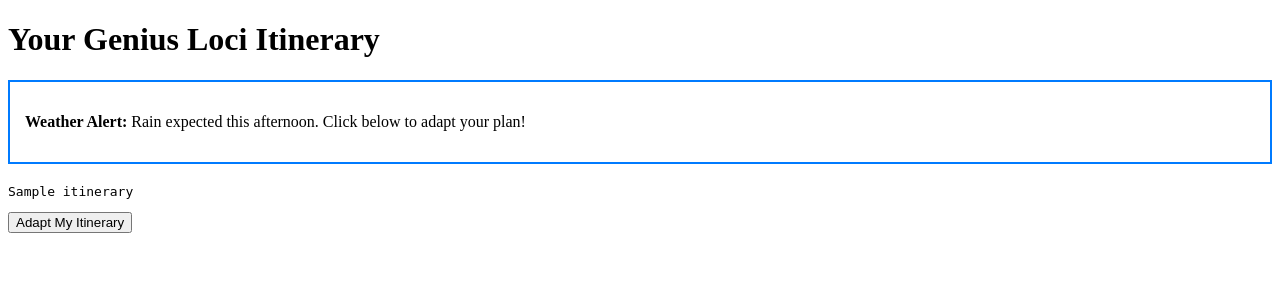
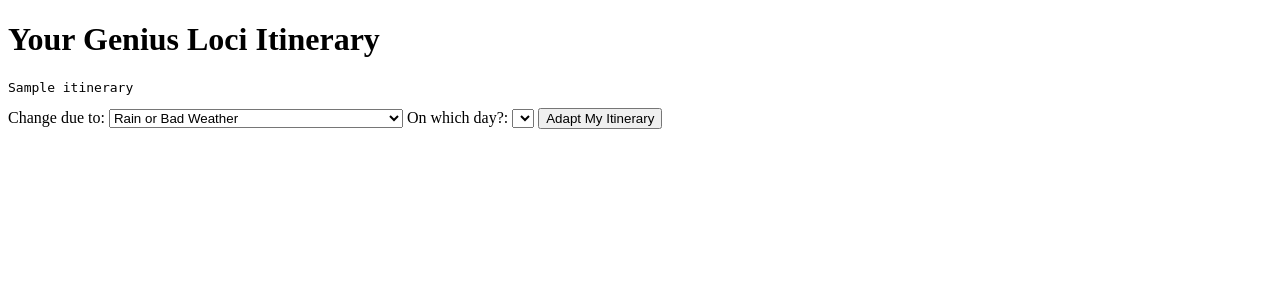
Before and after one commit to RadhikaVa16/genius-loci-hackathon, a Flask app: template templates/itinerary.html in a window 1280 px wide. Shown: the top 300 px of the page. Run offline with Flask 3, Linux system fonts and the light colour scheme; the template is opened without the code that fills it: most values are stand-ins (such as "Sample title", 1, 10 or a date in 2020); lists and menus that the app fills with data are empty.

Commit message:
Fixed all known bugs and finalized prototype for presentation

```diff
--- a/app.py
+++ b/app.py
@@ -1,6 +1,7 @@
 import os
 import google.generativeai as genai
 from flask import Flask, render_template, request, jsonify
+from datetime import date, timedelta
 
 app = Flask(__name__)
 
@@ -9,7 +10,7 @@ app = Flask(__name__)
 # For this hackathon, you can place your key directly here if needed:
 # genai.configure(api_key="YOUR_API_KEY_HERE")
 
-# Updated placeholder function to simulate AI-powered itinerary generation
+# Updated placeholder function to handle dynamic day counts
 def generate_itinerary(destination, duration, archetype):
     # This is a simple dynamic placeholder. In a real project, this would call the Gemini API.
 
@@ -23,32 +24,105 @@ def generate_itinerary(destination, duration, archetype):
     else:
         theme_activity = "explore the city's highlights"
 
-    # Now, we use f-strings to create a dynamic itinerary using the user's inputs.
-    itinerary = f"""
-    **Your {duration}-day trip to {destination} ({archetype} Theme)**
+    try:
+        num_days = int(duration)
+    except ValueError:
+        return "Please enter a valid number for trip duration."
 
-    **Day 1: Arrival & Local Exploration**
-    * Morning: Arrive at {destination} and check into your accommodation.
-    * Afternoon: Settle in and {theme_activity}.
-    * Evening: Enjoy a welcome dinner at a highly-rated local restaurant.
+    itinerary_content = ""
 
-    **Day 2: City Highlights**
-    * Morning: Go for a sightseeing tour of the city's famous landmarks.
-    * Afternoon: Discover some local hidden gems.
-    * Evening: Experience the city's nightlife or a cultural show.
+    # Generate the itinerary for each day dynamically
+    for day in range(1, num_days + 1):
+        if day == 1:
+            itinerary_content += f"""
+        **Day {day}: Arrival & Local Exploration**
+        * Morning: Arrive at {destination} and check into your accommodation.
+        * Afternoon: Settle in and {theme_activity}.
+        * Evening: Enjoy a welcome dinner at a highly-rated local restaurant.
+            """
+        elif day == num_days:
+            itinerary_content += f"""
+        **Day {day}: Departure**
+        * Morning: Do some last-minute souvenir shopping.
+        * Afternoon: Head to the airport for your departure.
+            """
+        else:
+            itinerary_content += f"""
+        **Day {day}: City Exploration**
+        * Morning: Visit a local landmark or attraction.
+        * Afternoon: Discover some local hidden gems.
+        * Evening: Experience the city's nightlife or a cultural show.
+            """
 
-    **Day {duration}: Farewell**
-    * Morning: Do some last-minute souvenir shopping.
-    * Afternoon: Head to the airport for your departure.
-    """
-    return itinerary
+    return itinerary_content
 
-# Placeholder function for real-time adaptation (no changes needed here)
-def adapt_itinerary(itinerary, condition):
-    if "rain" in condition.lower():
-        # Simple string replacement for demo purposes
-        return itinerary.replace("a local hiking trail or adventure park", "an indoor activity like a bowling alley or gaming cafe.")
-    return itinerary
+def adapt_itinerary(itinerary, event_type, day_to_adapt):
+    # This is a hardcoded placeholder to simulate a dynamic adaptation.
+
+    # Define a dictionary of adapted itineraries for each scenario
+    adapted_plans = {
+        "rain": """
+        * Morning: Find a local cafe to enjoy a hot beverage and local pastries.
+        * Afternoon: Visit an indoor attraction like the Calico Museum of Textiles or a local art gallery.
+        * Evening: Catch a movie at a cinema or attend an indoor cultural show.
+        """,
+        "train_delay": """
+        * Morning: The train is delayed. Use this time to explore the area around the station or grab a quick lunch.
+        * Afternoon: Head to a nearby bookstore or mall to relax while you wait.
+        * Evening: On arrival, check into your accommodation and have a quiet dinner.
+        """,
+        "luggage_lost": """
+        * Morning: File a report with the airline for your lost luggage.
+        * Afternoon: Visit a nearby shopping center to buy essential items.
+        * Evening: Treat yourself to a comforting meal at a casual restaurant.
+        """,
+        "sick": """
+        * Morning: Rest at your accommodation. Hydrate and eat a light, comforting breakfast.
+        * Afternoon: Take a slow, leisurely walk to a nearby park if you feel up to it.
+        * Evening: Order room service or a simple takeaway dinner and rest for the night.
+        """,
+        "spontaneous": """
+        * Morning: Follow your curiosity and explore a new neighborhood you discovered.
+        * Afternoon: Found a local festival or event! Enjoy the unexpected fun.
+        * Evening: Try that hidden gem restaurant you stumbled upon earlier.
+        """,
+        "other": """
+        * Morning: A new plan has emerged! Go with the flow.
+        * Afternoon: Take some time to explore this unexpected change.
+        * Evening: See where this new path takes you.
+        """
+    }
+
+    # Get the new content based on the selected event type
+    new_day_content = adapted_plans.get(event_type, "")
+
+    # Split the original itinerary into a list of lines
+    lines = itinerary.strip().split('\n')
+
+    # Find the day to replace
+    start_index = -1
+    for i, line in enumerate(lines):
+        if line.strip().startswith(f"**Day {day_to_adapt}:"):
+            start_index = i
+            break
+
+    if start_index != -1:
+        # Find the end of the day's itinerary block
+        end_index = start_index + 1
+        while end_index < len(lines) and lines[end_index].strip():
+            end_index += 1
+
+        # Build the adapted day section
+        title = event_type.replace('_', ' ').title()
+        new_day_section = f"        **Day {day_to_adapt}: City Exploration (Updated due to {title})**\n{new_day_content}"
+
+        # Replace the original day's content with the new content
+        new_lines = lines[:start_index] + [new_day_section] + lines[end_index:]
+
+        return "\n".join(new_lines)
+
+    return "Error: Could not adapt itinerary for the selected day."
+
 
 # Define the routes for our web pages
 @app.route('/')
@@ -61,19 +135,21 @@ def plan():
     duration = request.form['duration']
     archetype = request.form['archetype']
 
-    # The new function is called here, passing the dynamic inputs
     itinerary = generate_itinerary(destination, duration, archetype)
 
-    return render_template('itinerary.html', itinerary=itinerary)
+    # Pass the duration to the template
+    return render_template('itinerary.html', itinerary=itinerary, duration=duration)
 
 @app.route('/adapt', methods=['POST'])
 def adapt():
     current_itinerary = request.form['itinerary']
-    condition = "rain" # This would be a real-time API call in a full project
+    event_type = request.form['event_type']
+    day_to_adapt = request.form['day_to_adapt']
 
-    adapted_itinerary = adapt_itinerary(current_itinerary, condition)
+    adapted_itinerary = adapt_itinerary(current_itinerary, event_type, day_to_adapt)
 
-    return render_template('adapted_itinerary.html', adapted_itinerary=adapted_itinerary)
+    # Pass the event_type to the template
+    return render_template('adapted_itinerary.html', adapted_itinerary=adapted_itinerary, event_type=event_type)
 
 if __name__ == '__main__':
     app.run(debug=True)
--- a/templates/itinerary.html
+++ b/templates/itinerary.html
@@ -7,14 +7,28 @@
 <body>
     <h1>Your Genius Loci Itinerary</h1>
 
-    <div style="border: 2px solid #007BFF; padding: 15px; margin-bottom: 20px;">
-        <p><strong>Weather Alert:</strong> Rain expected this afternoon. Click below to adapt your plan!</p>
-    </div>
-
     <pre>{{ itinerary }}</pre>
 
     <form action="/adapt" method="post">
         <input type="hidden" name="itinerary" value="{{ itinerary }}">
+
+        <label for="event_type">Change due to:</label>
+        <select name="event_type" id="event_type">
+            <option value="rain">Rain or Bad Weather</option>
+            <option value="train_delay">Train or Bus is Delayed</option>
+            <option value="luggage_lost">Lost Luggage</option>
+            <option value="sick">Feeling Sick or Tired</option>
+            <option value="spontaneous">Found something cool/spontaneous discovery</option>
+            <option value="other">Other Change of Plans</option>
+        </select>
+
+        <label for="day_to_adapt">On which day?:</label>
+        <select name="day_to_adapt" id="day_to_adapt">
+            {% for day in range(1, duration|int + 1) %}
+            <option value="{{ day }}">Day {{ day }}</option>
+            {% endfor %}
+        </select>
+
         <button type="submit">Adapt My Itinerary</button>
     </form>
 </body>
```
Also changed, not shown: templates/adapted_itinerary.html (+11 -1 lines), templates/index.html (+8 -6 lines).
